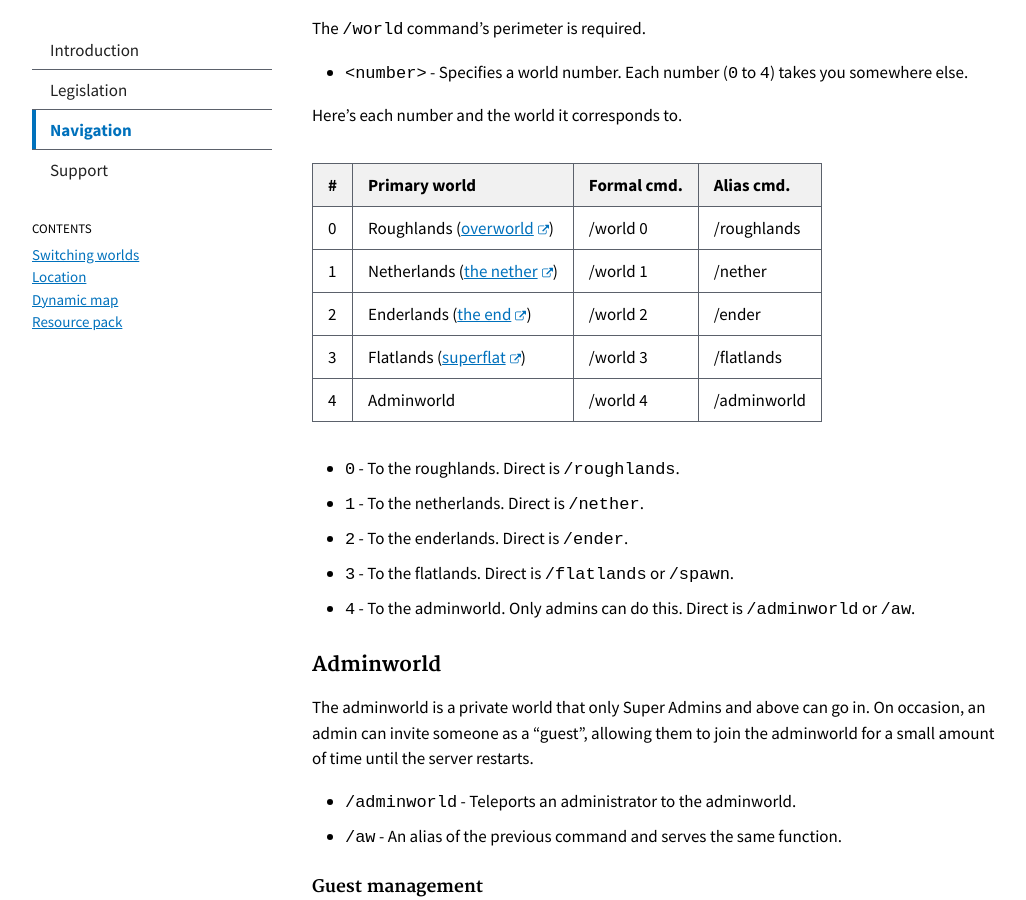
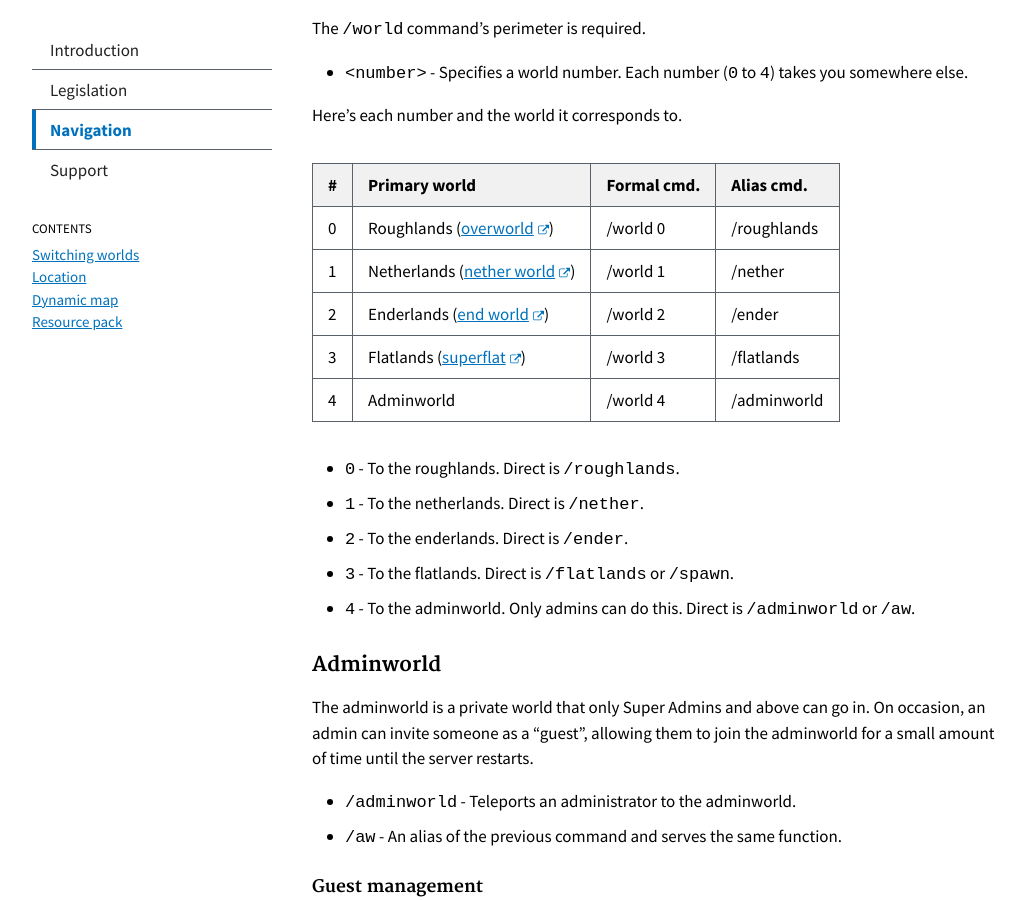
Before and after one commit to serrif/website, a Jekyll site: the page built from main/docs/navig.md, in a window 1280 px wide and 900 px high, scrolled down 1117 px. Shown: the whole window, without its empty margins (118-1144 px from the left). Built offline with Jekyll 4.4.1, drawn with Linux system fonts in a browser that asks for light colours.

Commit message:
Update navig.md

```diff
--- a/main/docs/navig.md
+++ b/main/docs/navig.md
@@ -35,7 +35,7 @@ You can build anything anywhere in this world; it only wipes if the map gets too
 Primary worlds (roughlands, netherlands, enderlands) are places you don't naturally spawn in, but can access using commands.
 These worlds will only wipe if they're corrupted and members can build here, just like the flatlands.
 
-The roughlands includes natural biomes—such as deserts, prairies, and jungles; the netherlands (or [nether world](https://minecraft.gamepedia.com/The_Nether)) and the enderlands (or [end world](https://minecraft.gamepedia.com/The_End)) are also maintained, including the distinctive features of each realm.
+The roughlands includes natural biomes—such as deserts, prairies, and jungles; the netherlands (or <a class="usa-external_link" href="https://minecraft.gamepedia.com/The_Nether">nether world</a>) and the enderlands (or <a class="usa-external_link" href="https://minecraft.gamepedia.com/The_Nether">end world</a>) are also maintained, including the distinctive features of each realm.
 
 #### Command usage
  * `/world <number>` - Teleports a player to the world they specify.
@@ -66,13 +66,13 @@ Here's each number and the world it corresponds to.
     </tr>
     <tr>
       <th scope="row">1</th>
-      <td>Netherlands (<a class="usa-external_link" href="https://minecraft.gamepedia.com/The_Nether">the nether</a>)</td>
+      <td>Netherlands (<a class="usa-external_link" href="https://minecraft.gamepedia.com/The_Nether">nether world</a>)</td>
       <td>/world 1</td>
       <td>/nether</td>
     </tr>
     <tr>
       <th scope="row">2</th>
-      <td>Enderlands (<a class="usa-external_link" href="https://minecraft.gamepedia.com/The_Nether">the end</a>)</td>
+      <td>Enderlands (<a class="usa-external_link" href="https://minecraft.gamepedia.com/The_Nether">end world</a>)</td>
       <td>/world 2</td>
       <td>/ender</td>
     </tr>
```
